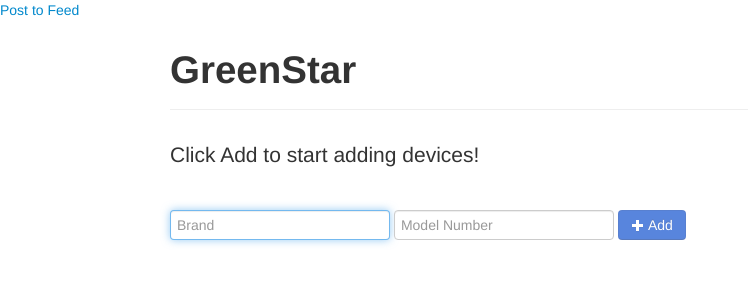
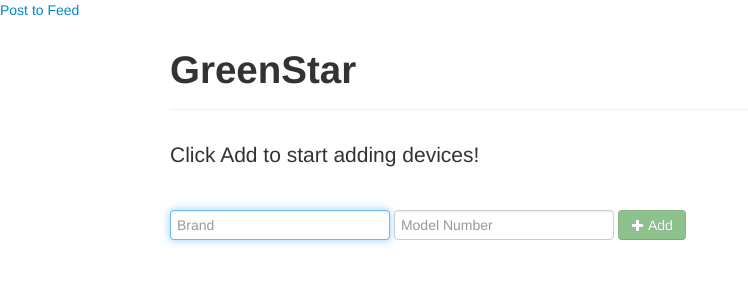
Before and after one commit to sargegoodweather/govhack2013, a website: page index.html in a window 1280 px wide. Shown: the whole page, without its empty margins (0-748 px from the left). Drawn offline with nearby package versions, Linux system fonts and the light colour scheme.

Commit message:
Make the button green. Coz.

```diff
--- a/index.html
+++ b/index.html
@@ -86,7 +86,7 @@ li:hover .remove-appliance {
     <form class="form-inline">
       <input placeholder="Brand" data-field="brand" type="text" data-provide="typeahead" autocomplete="off">
       <input placeholder="Model Number" data-field="model" type="text" data-provide="typeahead" autocomplete="off">
-      <button type="submit" data-field="add" class="btn btn-primary disabled"><i class="icon-plus icon-white"></i> Add</button>
+      <button type="submit" data-field="add" class="btn btn-success disabled"><i class="icon-plus icon-white"></i> Add</button>
     </form>
   </div>
 </body>
```
